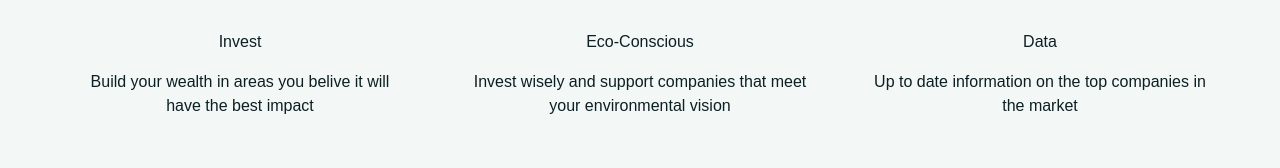
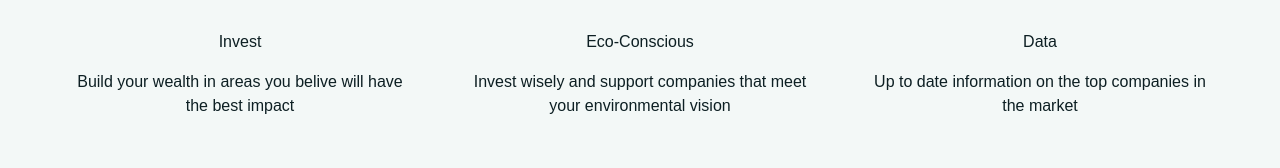
Before and after one commit to ThahaShahzad/Green-Investing--HackDFW-2021, a Next.js app: page / in a window 1280 px wide. Shown: the part 1092-1260 px from the top of the page. Built offline with nearby package versions, Linux system fonts and the light colour scheme.

Commit message:
fixed wording of Invest goal

```diff
--- a/src/public/LandingDeatils.ts
+++ b/src/public/LandingDeatils.ts
@@ -34,7 +34,7 @@ export const LandingPageDetails = {
       {
         imageSrc: AiOutlineStock,
         title: 'Invest',
-        description: 'Build your wealth in areas you belive it will have the best impact',
+        description: 'Build your wealth in areas you belive will have the best impact',
         url: 'https://timerse.com'
       },
       {
```
